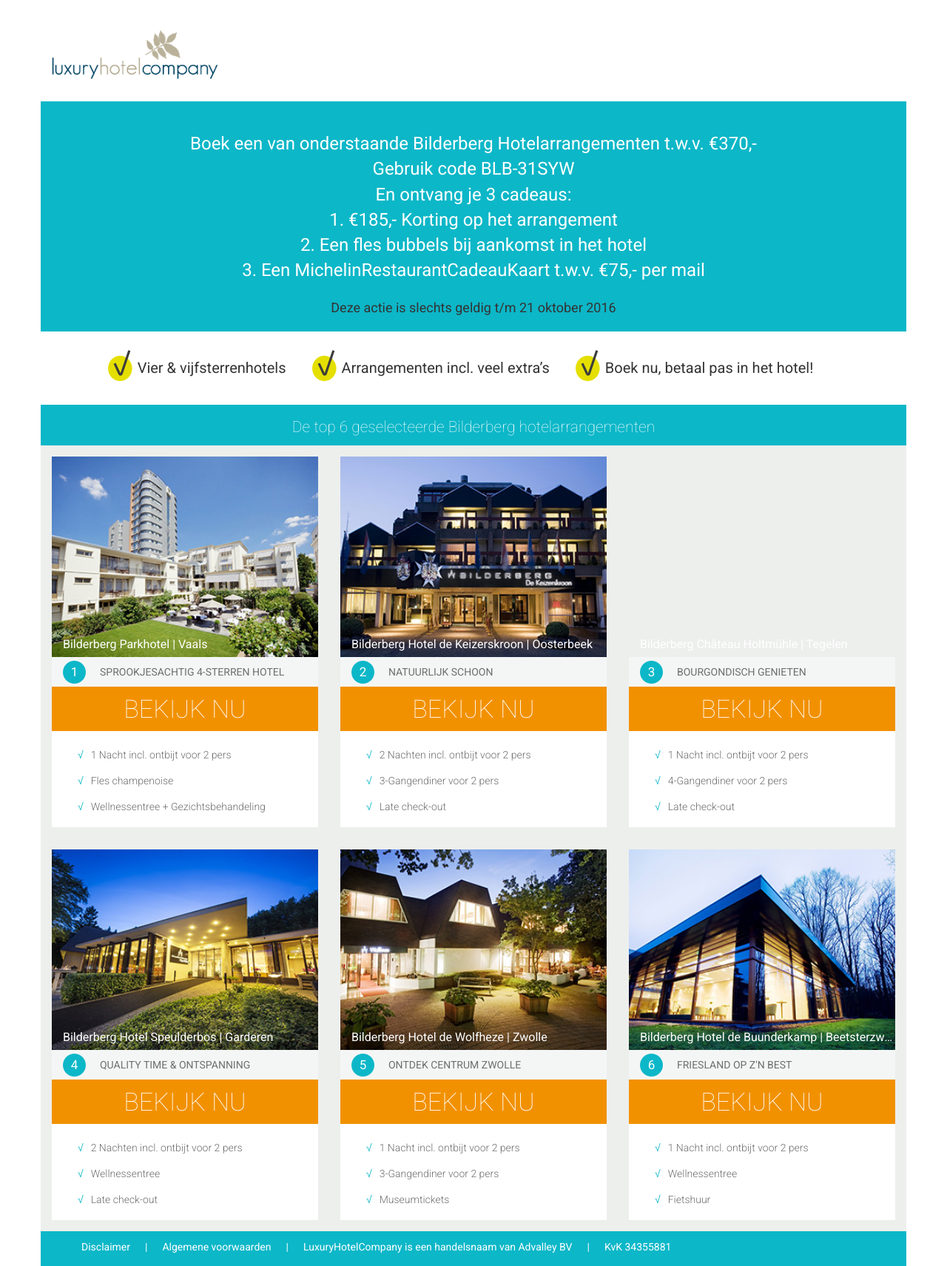
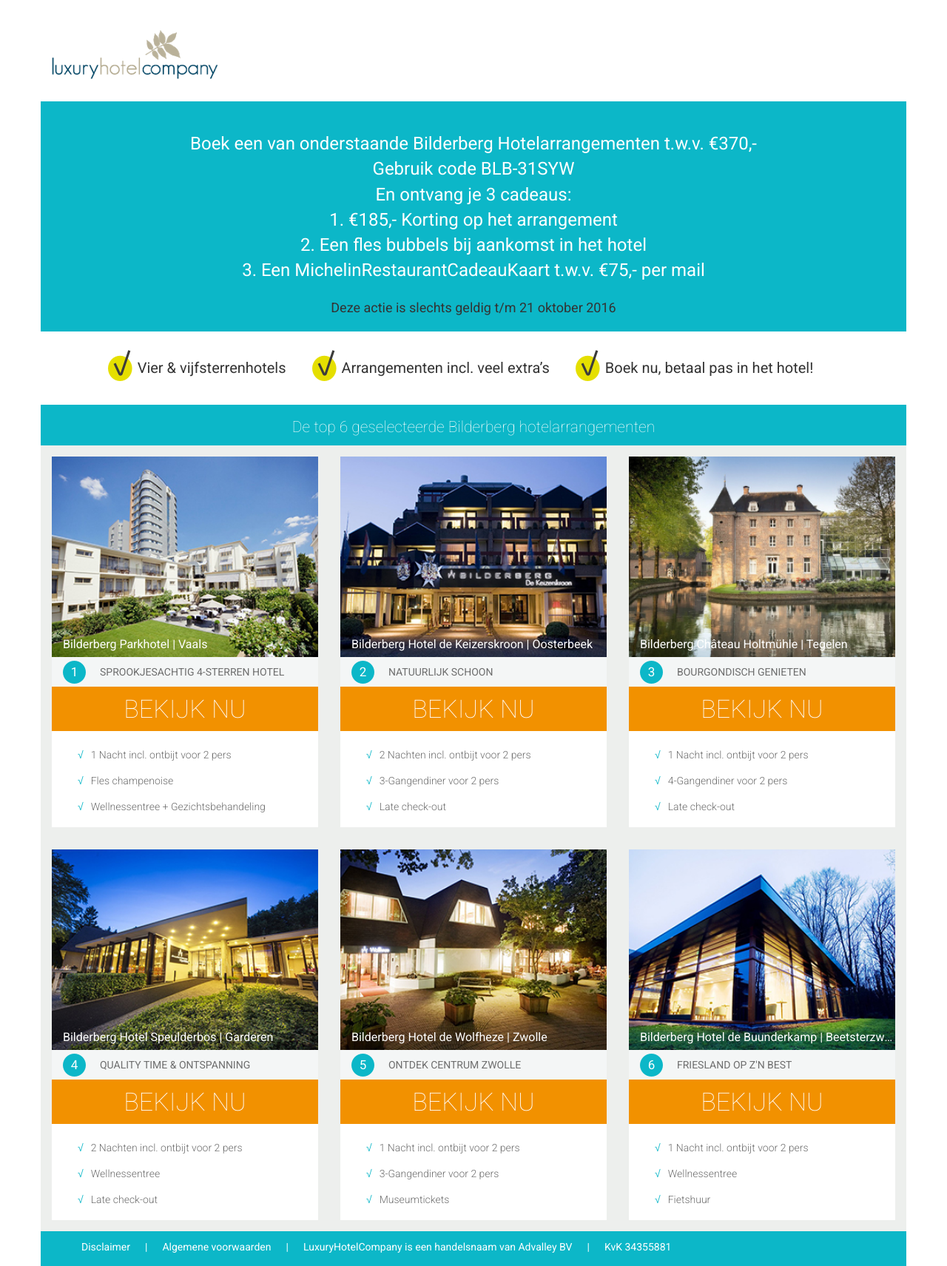
Before and after one commit to Albert91/bilderberg, a Jekyll site: the page built from index.html, in a window 1280 px wide. Shown: the whole page at 74% size. Built offline with Jekyll 4.4.1, drawn with Linux system fonts in a browser that asks for light colours.

Commit message:
Update hotels.yml

```diff
--- a/_data/hotels.yml
+++ b/_data/hotels.yml
@@ -20,7 +20,7 @@
 - title: Bilderberg Château Holtmühle
   location: Tegelen
   tagline: BOURGONDISCH GENIETEN
-  image: chateauholtmuhle1.jpg
+  image: "/forestryio/images/chateauholtmuhle1.jpg"
   link: http://www.luxuryhotelcompany.com/HotelDetail.aspx?hotelId=461&country=1&la=2&autoLogin=true&actie=
   points:
   - 1 Nacht incl. ontbijt voor 2 pers
```
